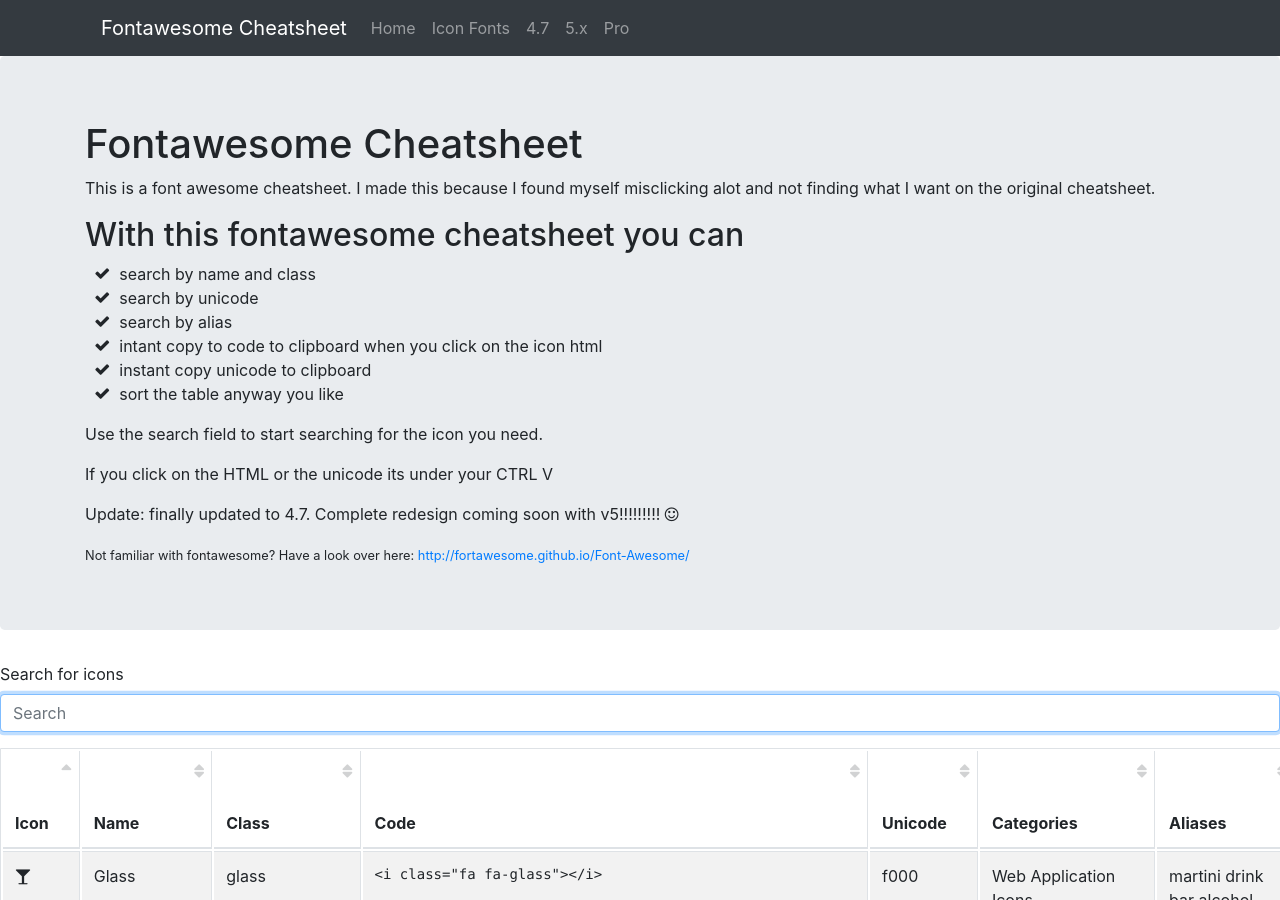
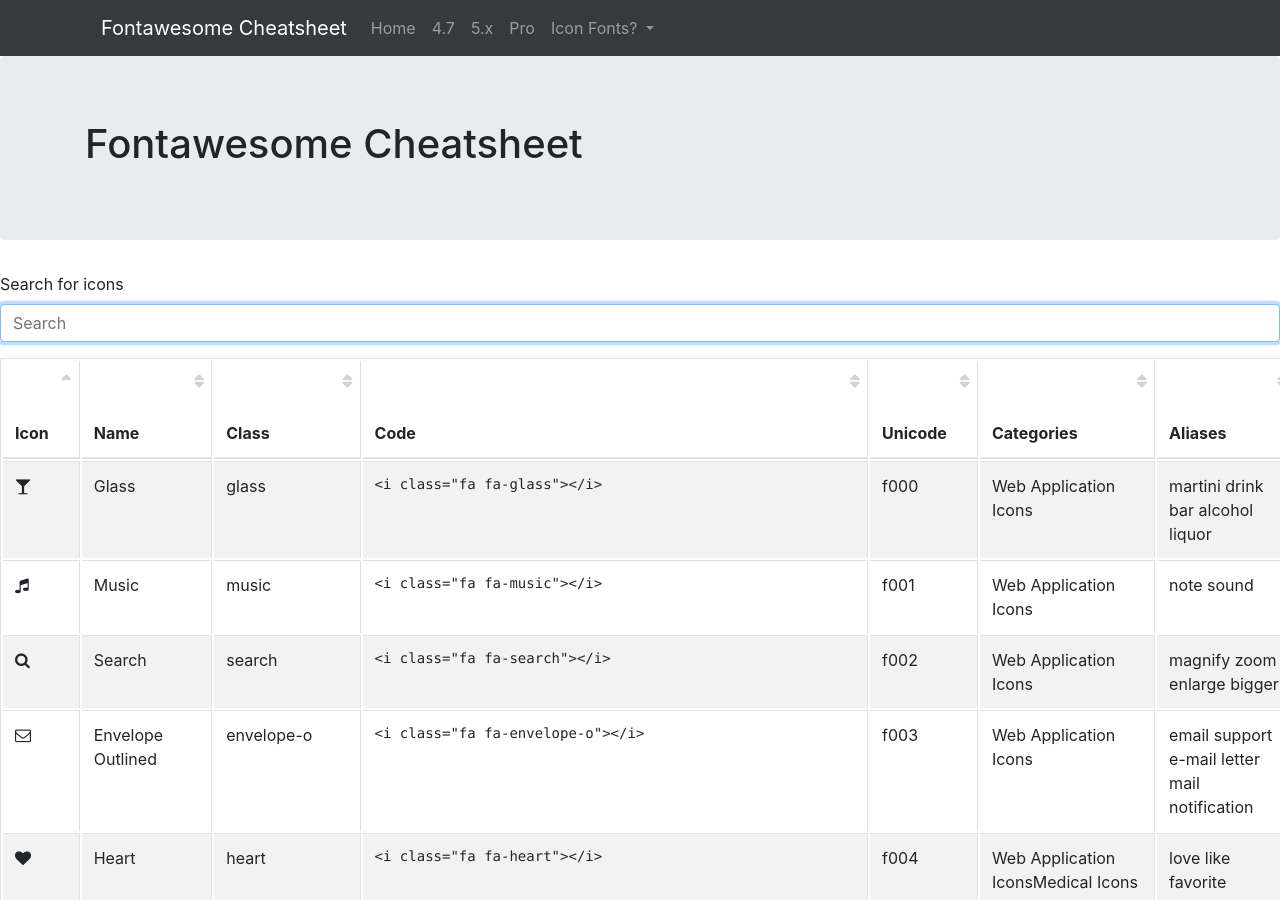
Before and after one commit to WouterSteen/fontawesome-cheatsheet, a Jekyll site: the page built from font-awesome-cheatsheet-4x.html, in a window 1280 px wide and 900 px high. Built offline with Jekyll 4.4.1, drawn with Linux system fonts in a browser that asks for light colours; nearby versions of some CDN libraries; comment, search, counter and statistics services are not loaded; some of the changed text lies outside the part shown.

Commit message:
Link update

```diff
--- a/_includes/footer.html
+++ b/_includes/footer.html
@@ -21,7 +21,7 @@
             <li>Web Icon</li>
             <li>HTML Icon</li>
             <li>Font awesome with Wordpress</li>
-            <li>Font awesome Duo Color</li>
+            <li>Font awesome Duo Tone</li>
           </ul>
         </div>
         <div class="col-sm">
--- a/_includes/header.html
+++ b/_includes/header.html
@@ -15,9 +15,6 @@
               <a class="nav-link" href="/">Home <span class="sr-only">(current)</span></a>
             </li>
             <li class="nav-item">
-              <a class="nav-link" href="/icon-font">Icon Fonts</a>
-            </li>
-            <li class="nav-item">
               <a class="nav-link" href="/font-awesome-cheatsheet-4x/">4.7</a>
             </li>
             <li class="nav-item">
@@ -26,6 +23,18 @@
             <li class="nav-item">
               <a class="nav-link" href="#">Pro</a>
             </li>
+            <li class="nav-item dropdown">
+              <a class="nav-link dropdown-toggle" href="#" id="navbarDropdown" role="button" data-toggle="dropdown" aria-haspopup="true" aria-expanded="false">
+                Icon Fonts?
+              </a>
+              <div class="dropdown-menu" aria-labelledby="navbarDropdown">
+                <a class="dropdown-item" href="/icon-font">Icon Fonts</a>
+                <a class="dropdown-item" href="/icon-font">HTML Icon</a>
+                <a class="dropdown-item" href="/icon-font">Font awesome with Wordpress</a>
+                <a class="dropdown-item" href="/icon-font">Font awesome Duo Tone</a>
+              </div>
+            </li>
+
           </ul>
           <!-- form class="form-inline my-2 my-lg-0">
             <input class="form-control mr-sm-2" type="search" placeholder="Search" aria-label="Search">
--- /dev/null
+++ b/_layouts/base_search.html
@@ -0,0 +1,62 @@
+{% include head.html %}
+
+<body>
+    {% include header.html %}
+
+    <div class="jumbotron">
+        <div class="container">
+            <h1>{{ site.title }}</h1>
+        </div>
+    </div>
+
+    <div id="wrapper">
+
+        <div class="form-group">
+            <label for="searchicons">Search for icons</label>
+            <input type="email" class="form-control" id="searchicons" placeholder="Search">
+        </div>
+
+        {{ content }}
+    </div>
+
+    {% include footer.html %}
+
+    <script src="//cdn.datatables.net/1.10.19/js/jquery.dataTables.min.js"></script>
+    <script src="{{ page.relative_path }}assets/js/clipboard.js"></script>
+
+    <script>
+
+        function copyToClipboard(e) {
+            clipboard.copy({
+                'text/plain': $(e).data("to-copy-html"),
+                'text/html': $(e).data("to-copy-html")
+            }).then(
+                function(){console.log('success'); },
+                function(err){console.log('failure', err);
+                });
+        }
+
+        (function() {
+            oTable = $('#icons').DataTable({
+                "paging":   false,
+                "ordering": true,
+                "info":     true
+            });
+
+            $('#searchicons').keyup(function(){
+                oTable.search($(this).val()).draw();
+            })
+
+            $("code").add(".copy-unicode").on('click', function(e) {
+                copyToClipboard($(this));
+            });
+
+            $('#searchicons').focus();
+        })();
+
+
+    </script>
+
+
+</body>
+</html>
--- a/font-awesome-cheatsheet-4x.html
+++ b/font-awesome-cheatsheet-4x.html
@@ -1,5 +1,5 @@
 ---
-layout: base
+layout: base_search
 permalink: /font-awesome-cheatsheet-4x/
 title: Font Awesome Cheatsheet
 description: This is a simple cheatsheet for Font Awesome. You can copy code and unicode by one click
--- a/font-awesome-cheatsheet-5x.html
+++ b/font-awesome-cheatsheet-5x.html
@@ -1,5 +1,5 @@
 ---
-layout: base
+layout: base_search
 permalink: /font-awesome-cheatsheet-5x/
 title: Font Awesome Cheatsheet
 description: This is a simple cheatsheet for Font Awesome. You can copy code and unicode by one click
```
